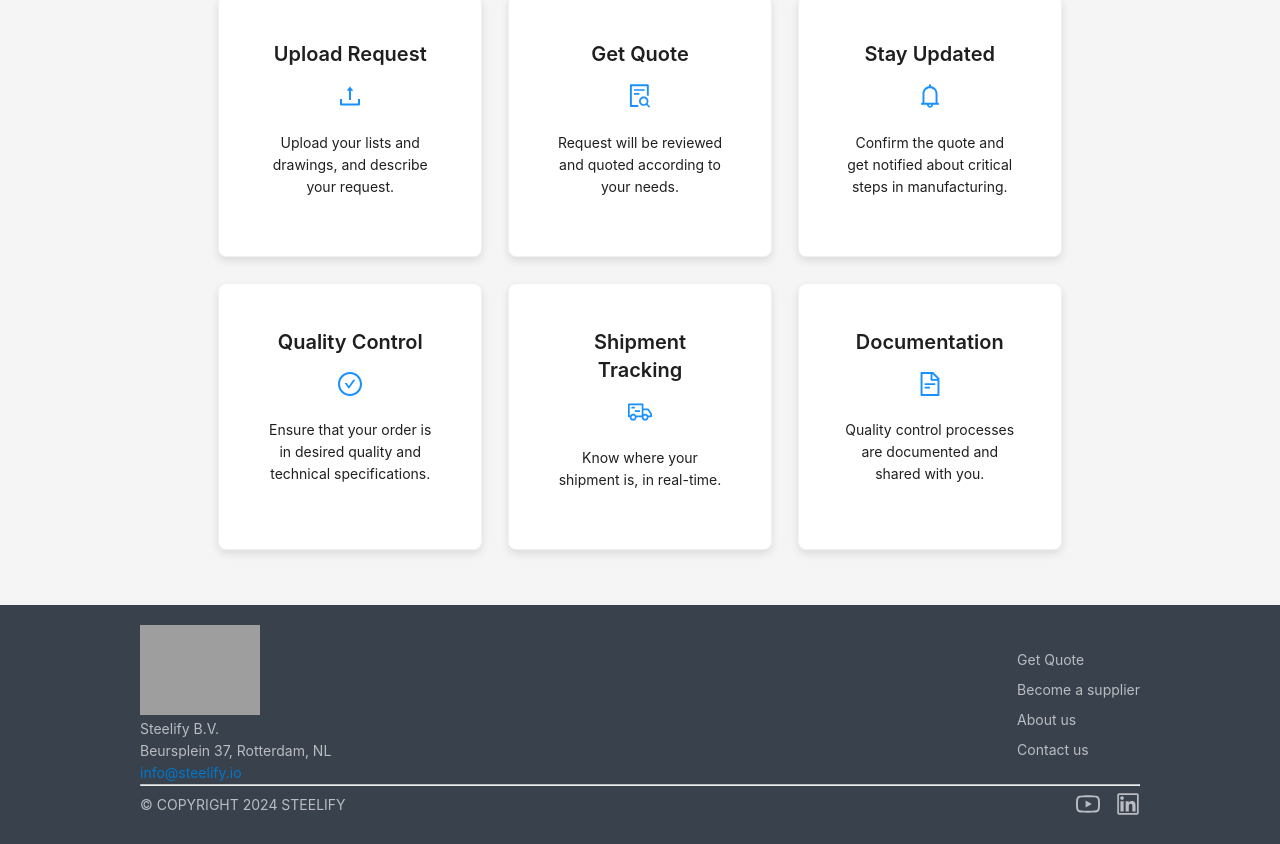
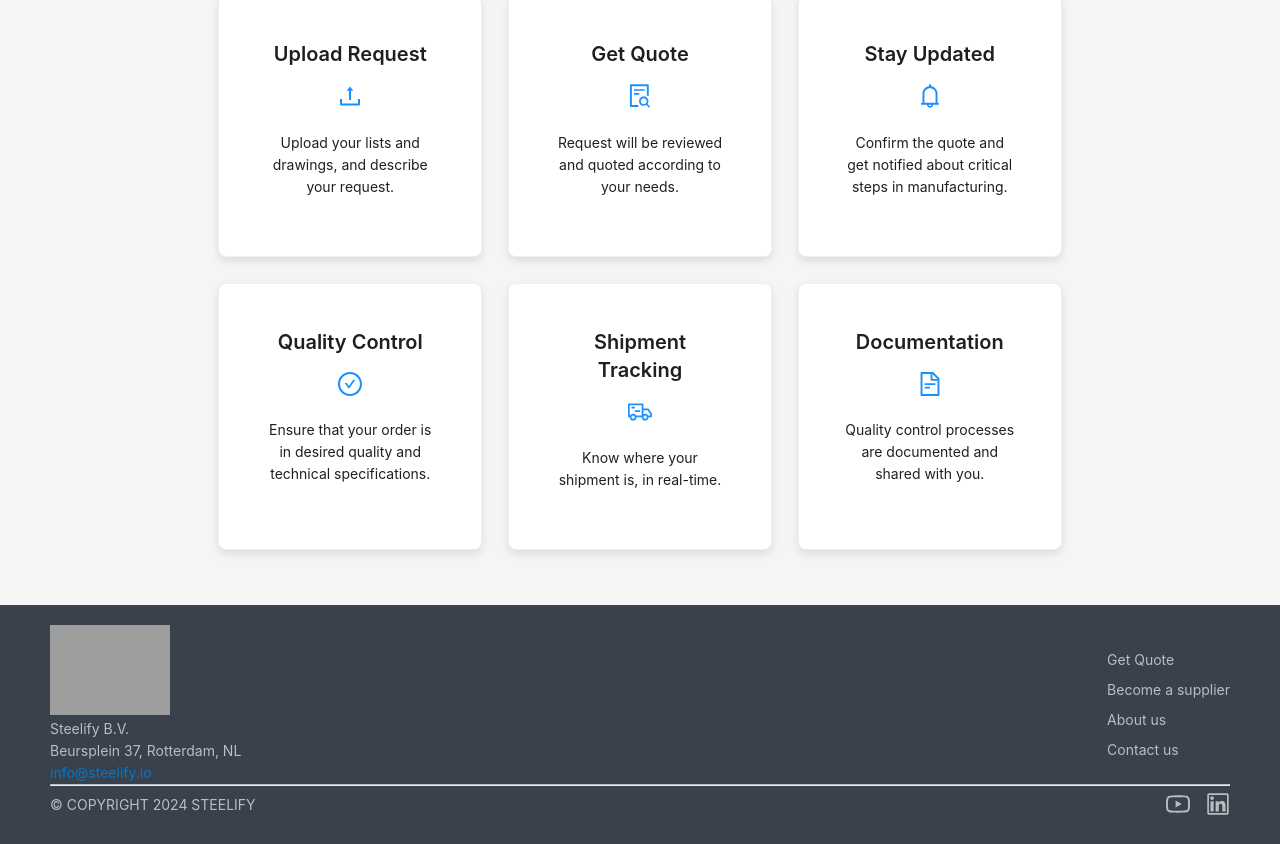
Before and after one commit to alperenerS/steelify.io, a React (Create React App) app in the folder client/: page / in a window 1280 px wide. Shown: the part 1372-2216 px from the top of the page. Built offline with nearby package versions, Linux system fonts and the light colour scheme; grey boxes are pictures that could not be loaded.

Commit message:
Refactor: Footer

```diff
--- a/client/src/App.js
+++ b/client/src/App.js
@@ -12,7 +12,7 @@ import AboutUs from './Pages/AboutUs/aboutUs';
 import MyRequests from './Pages/MyRequests/myRequests';
 import Profile from './Pages/Profile/profile';
 import PrivateRoute from './Utils/PrivateRoute/privateRoute';
-import AppFooter from './Pages/Footer/footer';
+import Footer from './Shared/Footer/appFooter';
 import ResetPassword from './Pages/ResetPasword/resetPassword';
 import ForgotPassword from './Pages/ForgotPassword/forgotPassword';
 import './App.css';
@@ -39,7 +39,7 @@ function App() {
             <Route path="/*" element={<PageNotFound />} />
           </Routes>
         </Layout.Content>
-        <AppFooter />
+        <Footer />
       </Layout>
     </Router>
   );
--- /dev/null
+++ b/client/src/Components/Footer/footer.css
@@ -0,0 +1,42 @@
+.footer {
+  background-color: #39414d; /* Orta ton gri bir renk */
+  padding: 20px 50px;
+}
+
+.footer-content {
+  display: flex;
+  flex-direction: column;
+  align-items: center;
+}
+
+.footer-logo-wrapper {
+  margin-bottom: 20px;
+}
+
+.footer-upper-content, .footer-lower-content {
+  display: flex;
+  justify-content: space-between;
+  align-items: center;
+  width: 100%;
+  max-width: 1200px;
+}
+
+.footer-upper-content {
+  flex-direction: row;
+  align-items: center;
+}
+
+.footer-divider {
+  border-top: 1px solid rgba(255, 255, 255, 0.65);
+  width: 100%;
+  max-width: 1200px;
+}
+
+.footer-text, .footer-link {
+  color: rgba(255, 255, 255, 0.65);
+}
+
+.footer-icon {
+  font-size: 24px;
+  color: rgba(255, 255, 255, 0.65);
+}
--- /dev/null
+++ b/client/src/Components/Footer/footerLinksSection.js
@@ -0,0 +1,28 @@
+import React from 'react';
+import { Typography, Space } from 'antd';
+import { useNavigate } from 'react-router-dom';
+
+const { Text } = Typography;
+
+const FooterLinksSection = () => {
+  const navigate = useNavigate();
+
+  return (
+    <Space direction="vertical" className="footer-links">
+      <Text className="footer-link" style={{ cursor: 'pointer' }} onClick={() => navigate("/get-quote")}>
+        Get Quote
+      </Text>
+      <Text className="footer-link" style={{ cursor: 'pointer' }} onClick={() => navigate("/register")}>
+        Become a supplier
+      </Text>
+      <Text className="footer-link" style={{ cursor: 'pointer' }} onClick={() => navigate("/about-us")}>
+        About us
+      </Text>
+      <Text className="footer-link" style={{ cursor: 'pointer' }} onClick={() => navigate("")}>
+        Contact us
+      </Text>
+    </Space>
+  );
+};
+
+export default FooterLinksSection;
--- /dev/null
+++ b/client/src/Components/Footer/footerLogoSection.js
@@ -0,0 +1,24 @@
+import React from 'react';
+import { Typography } from 'antd';
+
+const { Text } = Typography;
+
+const FooterLogoSection = () => (
+  <div style={{ flex: 1 }}>
+    <img
+      src="https://yenastorage.blob.core.windows.net/steelify/steelify_logo.png"
+      alt="Steelify Logo"
+      style={{ width: "120px" }}
+    />
+    <br />
+    <Text className="footer-text">Steelify B.V.</Text>
+    <br />
+    <Text className="footer-text">Beursplein 37, Rotterdam, NL</Text>
+    <br />
+    <Text className="footer-link" style={{ cursor: 'pointer', color: '#0077cc' }} onClick={() => window.location = 'mailto:info@steelify.io'}>
+      info@steelify.io
+    </Text>
+  </div>
+);
+
+export default FooterLogoSection;
--- /dev/null
+++ b/client/src/Components/Footer/footerLowerContent.js
@@ -0,0 +1,21 @@
+import React from 'react';
+import { Typography, Space } from 'antd';
+import { YoutubeOutlined, LinkedinOutlined } from '@ant-design/icons';
+
+const { Text } = Typography;
+
+const FooterLowerContent = () => (
+  <div className="footer-lower-content">
+    <Text className="footer-text">&copy; COPYRIGHT 2024 STEELIFY</Text>
+    <Space size="middle">
+      <Text className="footer-icon" style={{ cursor: 'pointer' }} onClick={() => window.open("https://www.youtube.com/@Steelify-BV", "_blank")}>
+        <YoutubeOutlined />
+      </Text>
+      <Text className="footer-icon" style={{ cursor: 'pointer' }} onClick={() => window.open("https://www.linkedin.com/company/steelify/", "_blank")}>
+        <LinkedinOutlined />
+      </Text>
+    </Space>
+  </div>
+);
+
+export default FooterLowerContent;
--- /dev/null
+++ b/client/src/Components/Footer/footerUpperContent.js
@@ -0,0 +1,12 @@
+import React from 'react';
+import FooterLogoSection from './footerLogoSection';
+import FooterLinksSection from './footerLinksSection';
+
+const FooterUpperContent = () => (
+  <div className="footer-upper-content">
+    <FooterLogoSection />
+    <FooterLinksSection />
+  </div>
+);
+
+export default FooterUpperContent;
--- a/client/src/Pages/Footer/footer.css
+++ /dev/null
@@ -1,42 +0,0 @@
-.footer {
-    background-color: #39414d; /* Orta ton gri bir renk */
-    padding: 20px 50px;
-  }
-
-  .footer-content {
-    display: flex;
-    flex-direction: column;
-    align-items: center;
-  }
-
-  .footer-logo-wrapper {
-    margin-bottom: 20px;
-  }
-
-  .footer-upper-content, .footer-lower-content {
-    display: flex;
-    justify-content: space-between;
-    align-items: center;
-    width: 100%;
-    max-width: 1000px;
-  }
-
-  .footer-upper-content {
-    flex-direction: row;
-    align-items: center;
-  }
-
-  .footer-divider {
-    border-top: 1px solid rgba(255, 255, 255, 0.65);
-    width: 100%;
-    max-width: 1000px;
-  }
-
-  .footer-text, .footer-link {
-    color: rgba(255, 255, 255, 0.65);
-  }
-
-  .footer-icon {
-    font-size: 24px;
-    color: rgba(255, 255, 255, 0.65);
-  }
--- a/client/src/Pages/Footer/footer.js
+++ /dev/null
@@ -1,67 +0,0 @@
-import React from "react";
-import { Layout, Typography, Space } from "antd";
-import { YoutubeOutlined, LinkedinOutlined } from "@ant-design/icons";
-import { useNavigate } from "react-router-dom";
-import "./footer.css";
-
-const { Footer } = Layout;
-const { Text } = Typography;
-
-const AppFooter = () => {
-  const navigate = useNavigate();
-
-  return (
-    <Footer className="footer">
-      <div className="footer-content">
-        <div className="footer-upper-content">
-          <div style={{ flex: 1 }}>
-            <img
-              src="https://yenastorage.blob.core.windows.net/steelify/steelify_logo.png"
-              alt="Steelify Logo"
-              style={{ width: "120px" }}
-            />
-            <br />
-            <Text className="footer-text">Steelify B.V.</Text>
-            <br />
-            <Text className="footer-text">Beursplein 37, Rotterdam, NL</Text>
-            <br />
-            <Text className="footer-link" style={{ cursor: 'pointer', color: '#0077cc' }} onClick={() => window.location = 'mailto:info@steelify.io'}>
-              info@steelify.io
-            </Text>
-          </div>
-
-          <Space direction="vertical" className="footer-links">
-            <Text className="footer-link" style={{ cursor: 'pointer' }} onClick={() => navigate("/get-quote")}>
-              Get Quote
-            </Text>
-            <Text className="footer-link" style={{ cursor: 'pointer' }} onClick={() => navigate("register")}>
-              Become a supplier
-            </Text>
-            <Text className="footer-link" style={{ cursor: 'pointer' }} onClick={() => navigate("/about-us")}>
-              About us
-            </Text>
-            <Text className="footer-link" style={{ cursor: 'pointer' }} onClick={() => navigate("")}>
-              Contact us
-            </Text>
-          </Space>
-        </div>
-
-        <hr className="footer-divider" />
-
-        <div className="footer-lower-content">
-          <Text className="footer-text">&copy; COPYRIGHT 2024 STEELIFY</Text>
-          <Space size="middle">
-            <Text className="footer-icon" style={{ cursor: 'pointer' }} onClick={() => window.open("https://www.youtube.com/@Steelify-BV", "_blank")}>
-              <YoutubeOutlined />
-            </Text>
-            <Text className="footer-icon" style={{ cursor: 'pointer' }} onClick={() => window.open("https://www.linkedin.com/company/steelify/", "_blank")}>
-              <LinkedinOutlined />
-            </Text>
-          </Space>
-        </div>
-      </div>
-    </Footer>
-  );
-};
-
-export default AppFooter;
--- /dev/null
+++ b/client/src/Shared/Footer/appFooter.js
@@ -0,0 +1,19 @@
+import React from "react";
+import { Layout } from "antd";
+import FooterUpperContent from "../../Components/Footer/footerUpperContent"
+import FooterLowerContent from "../../Components/Footer/footerLowerContent";
+import "../../Components/Footer/footer.css";
+
+const { Footer } = Layout;
+
+const AppFooter = () => (
+  <Footer className="footer">
+    <div className="footer-content">
+      <FooterUpperContent />
+      <hr className="footer-divider" />
+      <FooterLowerContent />
+    </div>
+  </Footer>
+);
+
+export default AppFooter;
```
Also changed, not shown: 1 other file (tests, documents, lock files or other folders).
